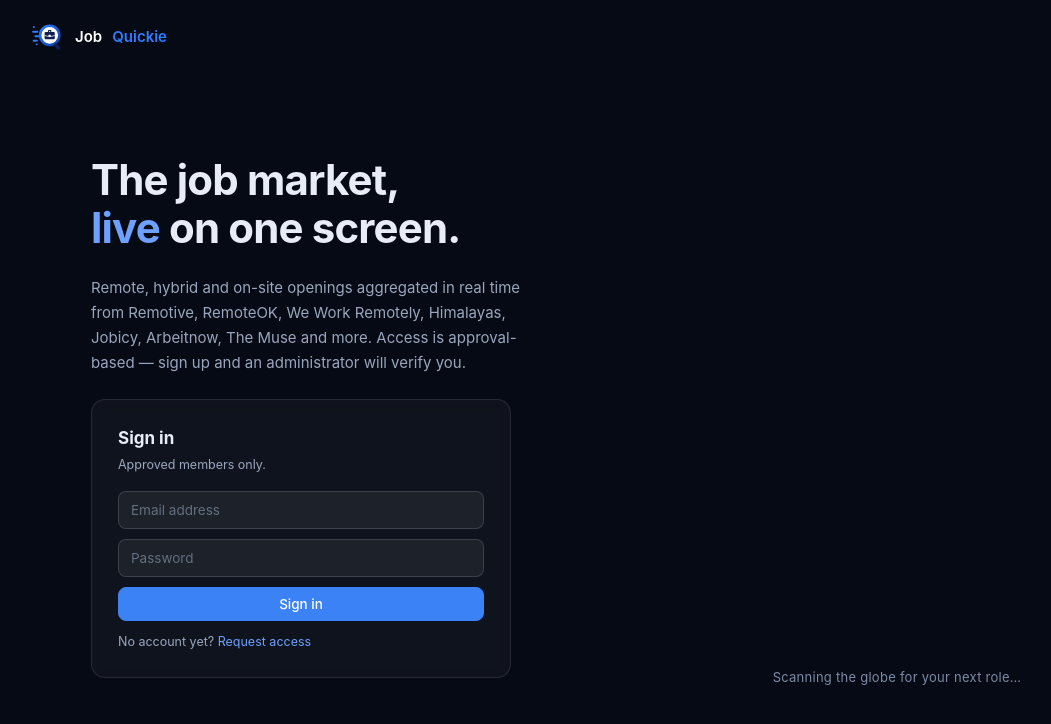
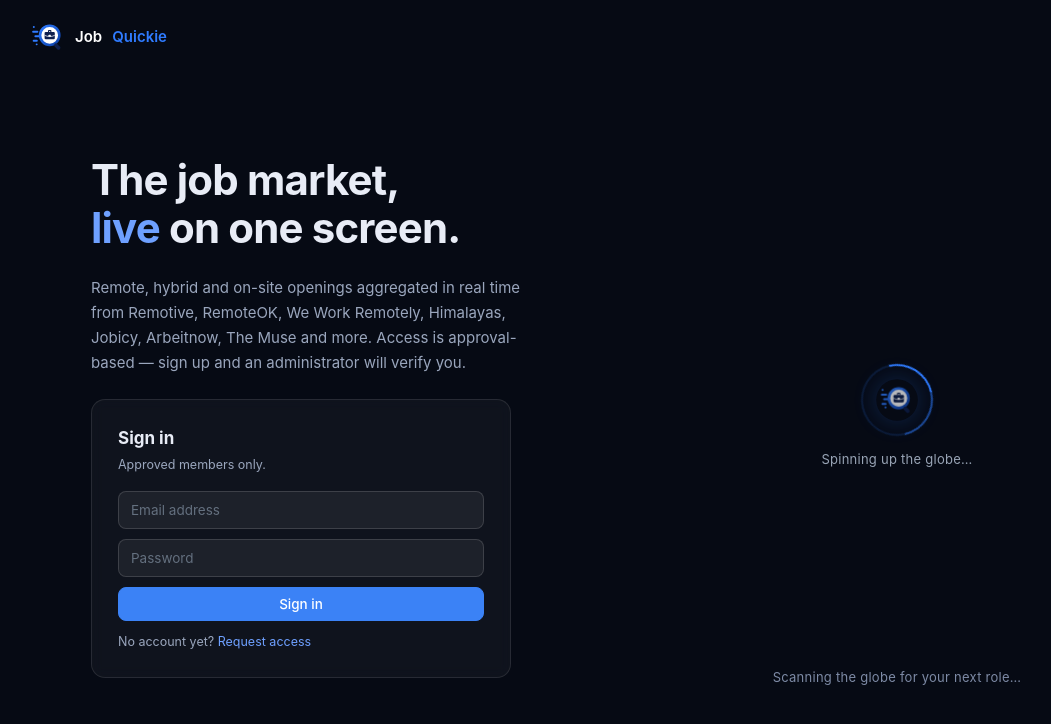
Before and after one commit to Harivora/Job-Quickie, a Next.js app: page / in a window 1280 px wide. Shown: the top 724 px of the page, without its empty margins (1-1052 px from the left). Built offline with nearby package versions, Linux system fonts and the light colour scheme.

Commit message:
Animated logo loader everywhere; profile resilient to reset datastore (session fallback + clear errors)

```diff
--- a/app/admin/page.js
+++ b/app/admin/page.js
@@ -1,6 +1,7 @@
 "use client";
 import { useEffect, useState } from "react";
 import { useRouter } from "next/navigation";
+import Loader from "@/components/Loader";
 
 export default function Admin() {
   const router = useRouter();
@@ -78,7 +79,7 @@
         {error && <div className="banner">{error}</div>}
         <h2 className="section-title">Pending approval ({pending.length})</h2>
         {loading ? (
-          <div className="state"><div className="spinner" />Loading…</div>
+          <div className="state"><Loader label="Loading requests…" size={56} /></div>
         ) : pending.length === 0 ? (
           <div className="state">No pending access requests.</div>
         ) : (
--- a/app/api/profile/route.js
+++ b/app/api/profile/route.js
@@ -8,7 +8,22 @@
   const session = await getSession();
   if (!session) return NextResponse.json({ error: "Unauthorized" }, { status: 401 });
   const user = getUserById(session.sub);
-  if (!user) return NextResponse.json({ error: "Not found" }, { status: 404 });
+  if (!user) {
+    // User record missing (e.g. datastore reset on redeploy) — fall back to
+    // the signed session so the profile page still works.
+    return NextResponse.json({
+      user: {
+        id: session.sub,
+        name: session.name || "",
+        email: session.email,
+        role: session.role || "user",
+        status: session.status || "approved",
+        createdAt: null,
+        skills: [],
+        recordMissing: true,
+      },
+    });
+  }
   return NextResponse.json({ user: { ...user, skills: user.skills || [] } });
 }
 
@@ -17,6 +32,12 @@
   if (!session) return NextResponse.json({ error: "Unauthorized" }, { status: 401 });
   let body;
   try { body = await req.json(); } catch { body = {}; }
+  if (!getUserById(session.sub)) {
+    return NextResponse.json(
+      { error: "Your account record was reset on the server. Please sign out and register again to save changes." },
+      { status: 409 }
+    );
+  }
   try {
     if (body.currentPassword || body.newPassword) {
       changePassword(session.sub, body.currentPassword || "", body.newPassword || "");
--- a/app/dashboard/page.js
+++ b/app/dashboard/page.js
@@ -1,6 +1,7 @@
 "use client";
 import { useEffect, useMemo, useState } from "react";
 import { useRouter } from "next/navigation";
+import Loader from "@/components/Loader";
 import dynamic from "next/dynamic";
 import { matchLocation, CITIES } from "@/lib/geo";
 
@@ -320,7 +321,7 @@
         </div>
 
         {loading && !jobs.length ? (
-          <div className="state"><div className="spinner" />Loading live listings…</div>
+          <div className="state"><Loader label="Fetching live listings from all sources…" /></div>
         ) : !filtered.length ? (
           <div className="state"><h3>No matching positions</h3>Try a broader search, another country, or clear the filters.</div>
         ) : (
--- a/app/globals.css
+++ b/app/globals.css
@@ -117,6 +117,26 @@
 .loadmore { display: block; margin: 20px auto; }
 .footer { color: var(--faint); font-size: 12px; padding: 28px 0 40px; text-align: center; }
 
+/* ---- Branded loader ---- */
+.loader { display: flex; flex-direction: column; align-items: center; justify-content: center; gap: 14px; padding: 32px 0; }
+.loader-full { min-height: 60vh; }
+.loader-badge { position: relative; display: flex; align-items: center; justify-content: center; }
+.loader-badge::before {
+  content: ""; position: absolute; inset: 0; border-radius: 50%;
+  border: 2.5px solid rgba(47,123,255,.14);
+  border-top-color: #2f7bff; border-right-color: rgba(47,123,255,.55);
+  animation: jq-spin .9s linear infinite;
+}
+.loader-badge::after {
+  content: ""; position: absolute; inset: 12px; border-radius: 50%;
+  box-shadow: 0 0 26px 4px rgba(47,123,255,.25);
+  animation: jq-pulse 1.6s ease-in-out infinite;
+}
+.loader-badge img { animation: jq-pulse 1.6s ease-in-out infinite; z-index: 1; }
+.loader-label { color: var(--muted); font-size: 13px; letter-spacing: .02em; }
+@keyframes jq-spin { to { transform: rotate(360deg); } }
+@keyframes jq-pulse { 0%, 100% { transform: scale(1); opacity: 1; } 50% { transform: scale(.86); opacity: .7; } }
+
 /* ---- Profile ---- */
 .page-loading { display: flex; align-items: center; justify-content: center; min-height: 60vh; color: var(--muted); font-size: 14px; }
 .profile-head { display: flex; align-items: center; gap: 16px; margin-bottom: 24px; }
--- a/components/Globe.js
+++ b/components/Globe.js
@@ -1,6 +1,7 @@
 "use client";
-import { useEffect, useRef } from "react";
+import { useEffect, useRef, useState } from "react";
 import { loadGlobeLib } from "@/lib/globeLib";
+import Loader from "@/components/Loader";
 
 // Landing-page globe: realistic earth over a starfield with animated
 // "job found" arcs travelling between hiring hubs.
@@ -42,6 +43,7 @@
 
 export default function Globe() {
   const wrapRef = useRef(null);
+  const [ready, setReady] = useState(false);
 
   useEffect(() => {
     const el = wrapRef.current;
@@ -80,6 +82,7 @@
         if (g) g.width(el.clientWidth).height(el.clientHeight);
       });
       ro.observe(el);
+      setReady(true);
     }).catch(() => {});
 
     return () => {
@@ -90,5 +93,14 @@
     };
   }, []);
 
-  return <div ref={wrapRef} style={{ width: "100%", height: "100%" }} />;
+  return (
+    <div style={{ position: "relative", width: "100%", height: "100%" }}>
+      {!ready && (
+        <div style={{ position: "absolute", inset: 0, display: "flex", alignItems: "center", justifyContent: "center" }}>
+          <Loader label="Spinning up the globe…" />
+        </div>
+      )}
+      <div ref={wrapRef} style={{ width: "100%", height: "100%" }} />
+    </div>
+  );
 }
--- a/components/JobGlobe.js
+++ b/components/JobGlobe.js
@@ -2,6 +2,7 @@
 import { useEffect, useRef, useState } from "react";
 import { loadGlobeLib } from "@/lib/globeLib";
 import { matchLocation } from "@/lib/geo";
+import Loader from "@/components/Loader";
 
 // Real earth with country borders (Natural Earth data), scroll zoom,
 // click a country to outline it and fly in, click a city marker to go deeper.
@@ -190,6 +191,11 @@
 
   return (
     <div style={{ position: "relative", width: "100%", height: "100%" }}>
+      {!ready && (
+        <div style={{ position: "absolute", inset: 0, display: "flex", alignItems: "center", justifyContent: "center" }}>
+          <Loader label="Preparing the globe…" />
+        </div>
+      )}
       <div ref={wrapRef} style={{ width: "100%", height: "100%", cursor: "grab" }} />
       <div style={{
         position: "absolute", bottom: 10, left: 14, color: "#64707f",
--- /dev/null
+++ b/components/Loader.js
@@ -0,0 +1,14 @@
+"use client";
+
+// Branded loader: the JobQuickie logo pulsing inside a spinning orbit ring.
+export default function Loader({ label = "Loading…", size = 72, full = false }) {
+  return (
+    <div className={full ? "loader loader-full" : "loader"} role="status" aria-live="polite">
+      <div className="loader-badge" style={{ width: size, height: size }}>
+        {/* eslint-disable-next-line @next/next/no-img-element */}
+        <img src="/logo.svg" alt="" style={{ width: size * 0.55 }} />
+      </div>
+      {label && <div className="loader-label">{label}</div>}
+    </div>
+  );
+}
```
Also changed, not shown: app/profile/page.js (+16 -2 lines).
